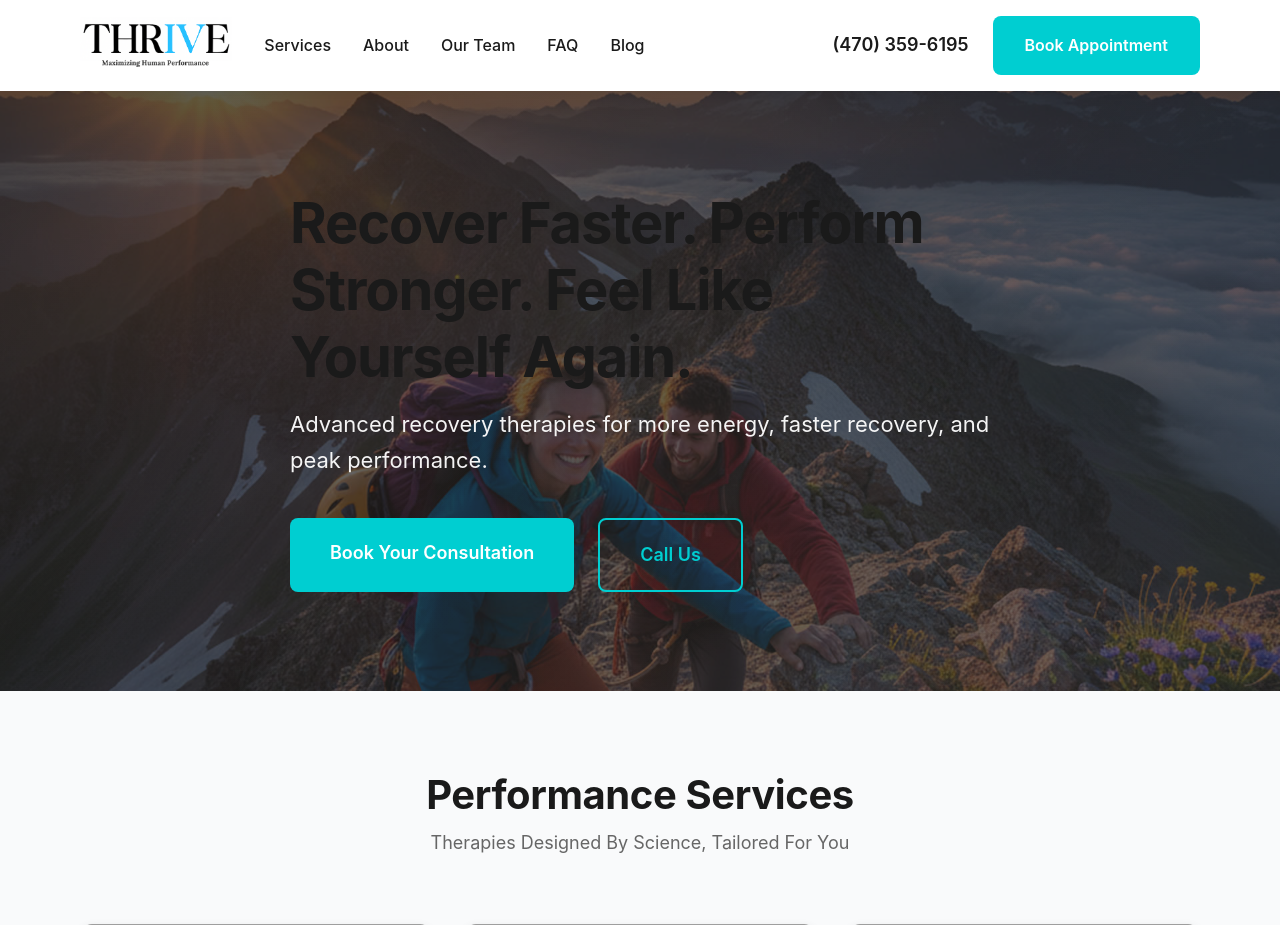
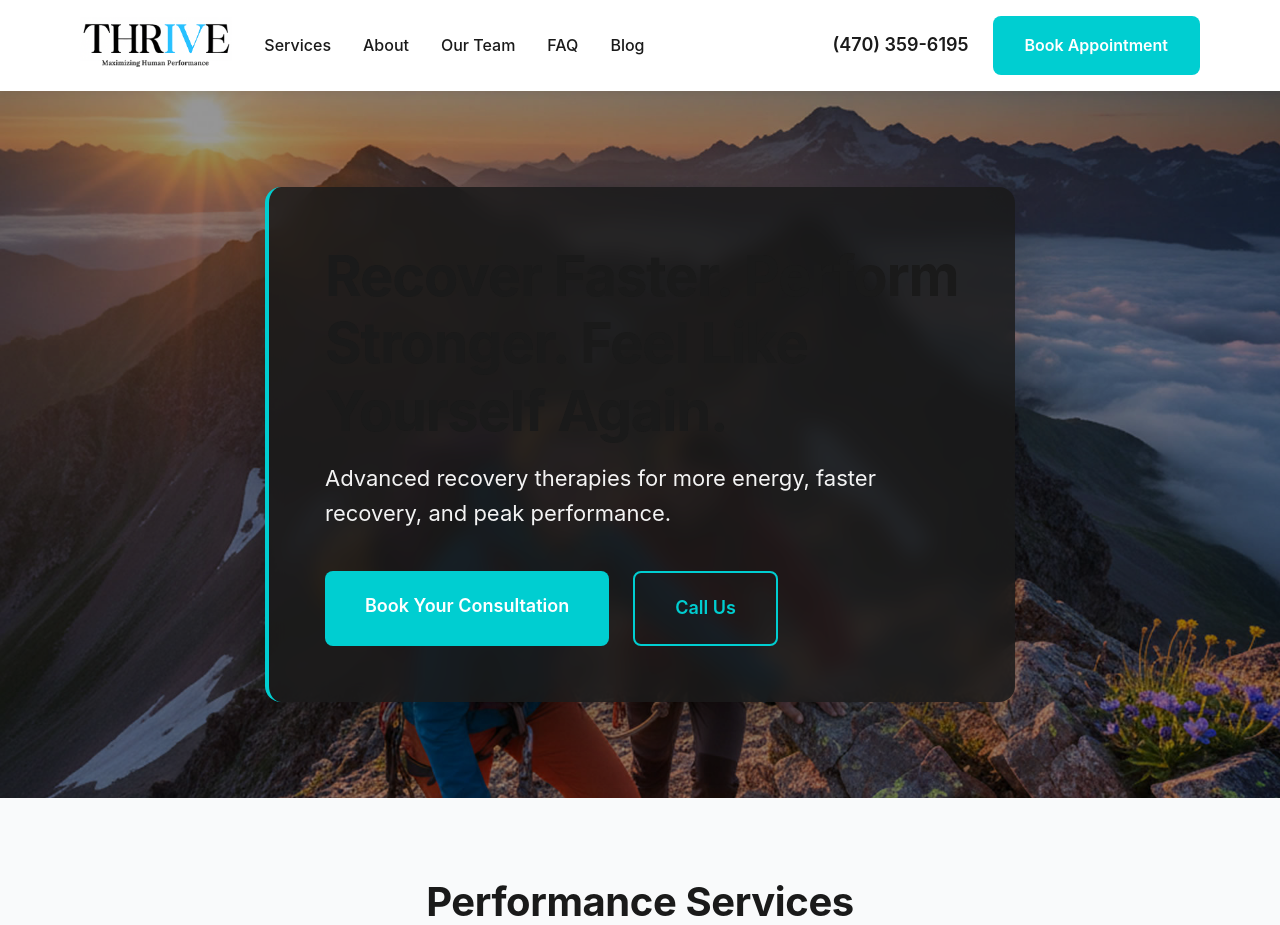
Before and after one commit to kennywright10-rgb/thrive4, a PHP site: page / in a window 1280 px wide. Shown: the top 925 px of the page. Run offline with PHP 8.4, Linux system fonts and the light colour scheme; grey boxes are pictures that could not be loaded.

Commit message:
Update styles-updated.css

```diff
--- a/css/styles-updated.css
+++ b/css/styles-updated.css
@@ -279,17 +279,16 @@ strong {
 }
 
 /* ==========================================
-   HERO SECTION
+   HERO SECTION - OPTION 1: CONTENT BOX
    ========================================== */
 
 .hero {
     position: relative;
-    min-height: 600px;
+    min-height: 650px;
     display: flex;
     align-items: center;
     padding: 6rem 0;
     overflow: hidden;
-    background: linear-gradient(135deg, #1a1a1a 0%, #2d2d2d 100%);
 }
 
 .hero-background {
@@ -299,7 +298,16 @@ strong {
     width: 100%;
     height: 100%;
     z-index: 0;
-    opacity: 0.3;
+}
+
+.hero-background::after {
+    content: '';
+    position: absolute;
+    top: 0;
+    left: 0;
+    width: 100%;
+    height: 100%;
+    background: rgba(0, 0, 0, 0.4);
 }
 
 .hero-background img {
@@ -311,7 +319,13 @@ strong {
 .hero-content {
     position: relative;
     z-index: 1;
-    max-width: 700px;
+    max-width: 750px;
+    background: rgba(26, 26, 26, 0.85);
+    backdrop-filter: blur(10px);
+    padding: 3.5rem;
+    border-radius: 16px;
+    border-left: 4px solid #00CED1;
+    box-shadow: 0 20px 60px rgba(0, 0, 0, 0.3);
 }
 
 .hero-title {
@@ -322,11 +336,10 @@ strong {
 }
 
 .hero-subtitle {
-    color: #FFFFFF;
+    color: rgba(255, 255, 255, 0.95);
     font-size: 1.375rem;
     line-height: 1.6;
     margin-bottom: 2.5rem;
-    opacity: 0.95;
 }
 
 .hero-cta {
```
